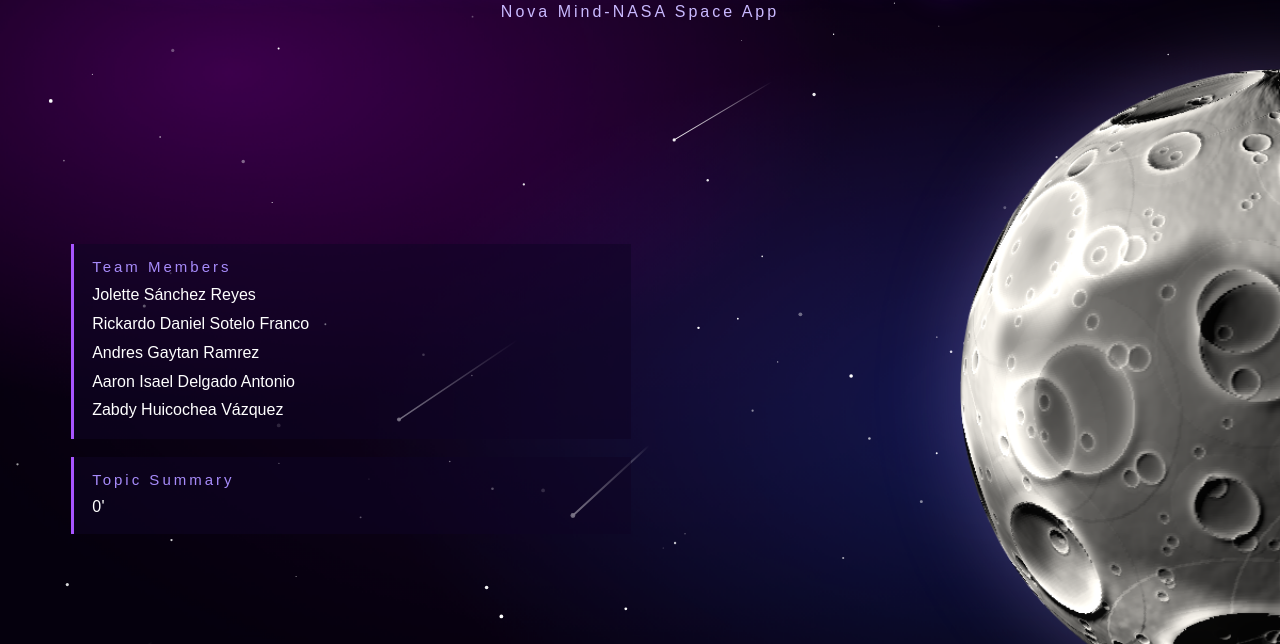
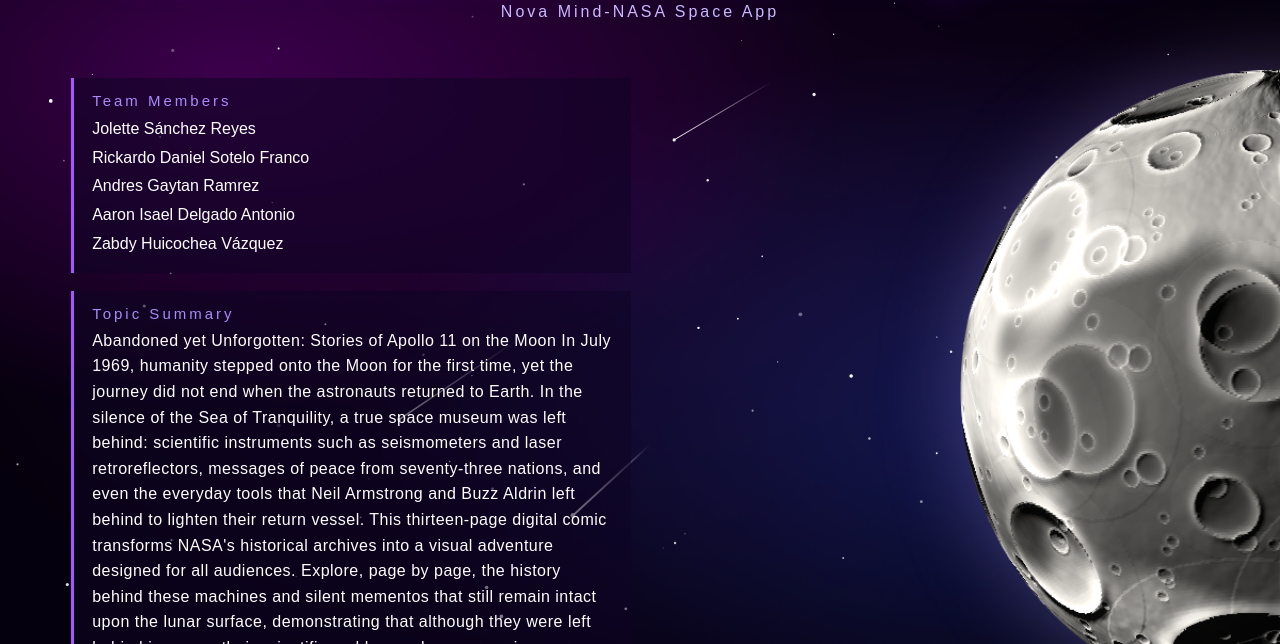
Before and after one commit to Andress823/Proyecto, a plain HTML site: page index.html in a window 1280 px wide. Shown: the part 156-800 px from the top of the page. Drawn offline with Linux system fonts and the light colour scheme; animation ran at ten frames a second.

Commit message:
Add files via upload

```diff
--- a/index.html
+++ b/index.html
@@ -312,7 +312,11 @@ body {
             </div>
             <div class="info-card">
                 <h3>Topic Summary</h3>
-                <p>0'</p>
+                <p>Abandoned yet Unforgotten: Stories of Apollo 11 on the Moon
+
+In July 1969, humanity stepped onto the Moon for the first time, yet the journey did not end when the astronauts returned to Earth. In the silence of the Sea of Tranquility, a true space museum was left behind: scientific instruments such as seismometers and laser retroreflectors, messages of peace from seventy-three nations, and even the everyday tools that Neil Armstrong and Buzz Aldrin left behind to lighten their return vessel.
+
+This thirteen-page digital comic transforms NASA's historical archives into a visual adventure designed for all audiences. Explore, page by page, the history behind these machines and silent mementos that still remain intact upon the lunar surface, demonstrating that although they were left behind in space, their scientific and human legacy remains more vibrant than ever.</p>
             </div>
         </div>
 
```
